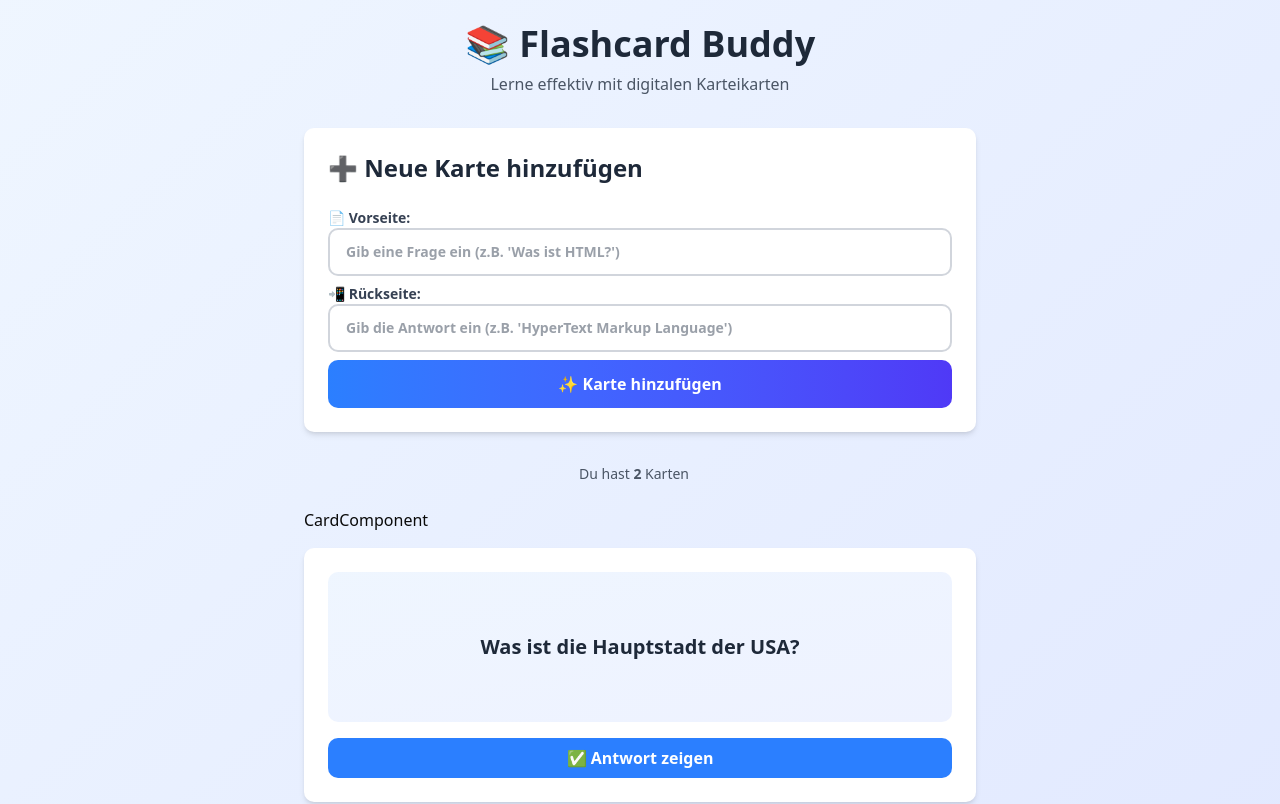
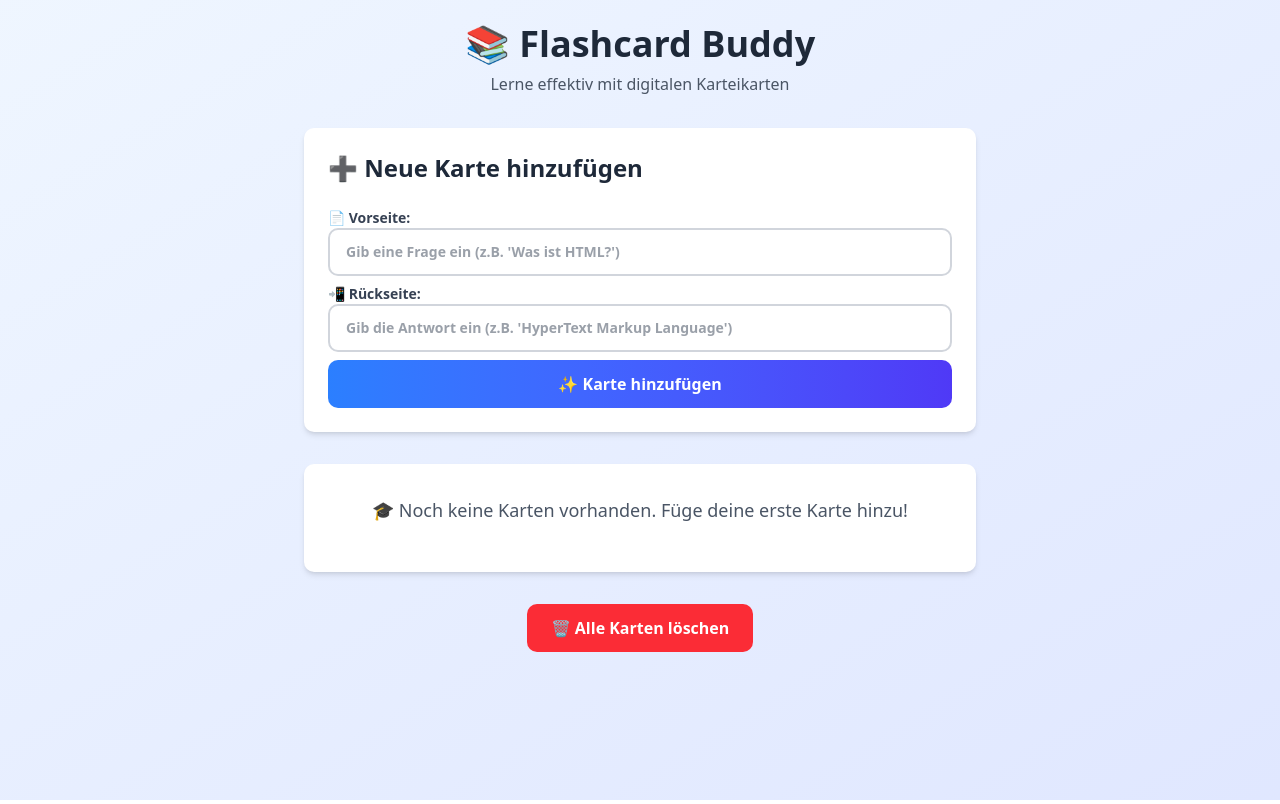
Before and after one commit to lilazero/andi-lilaj-flashcard-Buddy, a Next.js app: page / in a window 1280 px wide. Shown: the top 804 px of the page. Built offline with nearby package versions, Linux system fonts and the light colour scheme.

Commit message:
removed the test cards because now I have proper browser storage of cards.

```diff
--- a/src/components/FlashcardBuddy.tsx
+++ b/src/components/FlashcardBuddy.tsx
@@ -12,27 +12,6 @@ export default function FlashcardBuddy() {
 
 const [cards, setCards] = useState<Card[]>([]);
 
-
-// 2 test cards
-// TODO! delete these later
-useEffect(() => {
-  const testCard: Card = {
-    id: "1",
-    front: "Was ist die Hauptstadt der USA?",
-    back: "Langley Falls, Virginia",
-    showAnswer: false,
-  };
-
-
-  const testCard2: Card = {
-    id: "2",
-    front: "Was ist die Hauptstadt von Frankreich?",
-    back: "Frankfurt",
-    showAnswer: false,
-  };
-
-  setCards([testCard, testCard2]);
-}, []);
 
   const toggleAnswer = (id: string): void => {
     console.log(`[toggleAnswer] Attempt to fetch card with id: ${id}...`);
```
